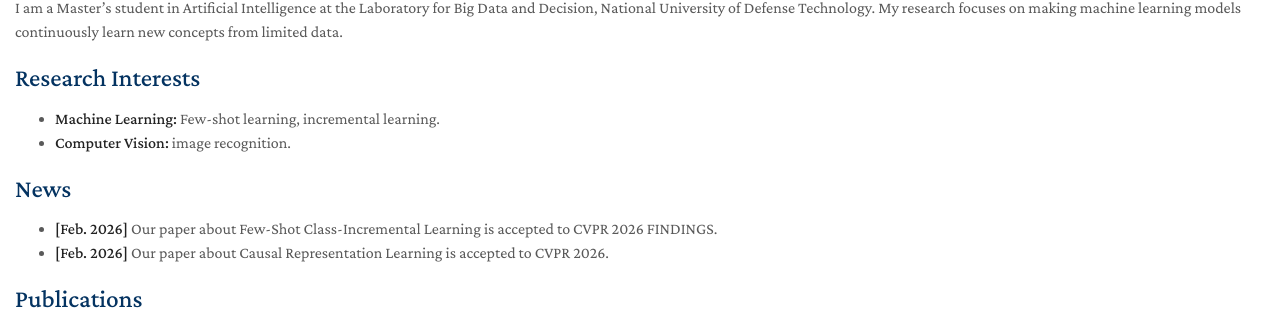
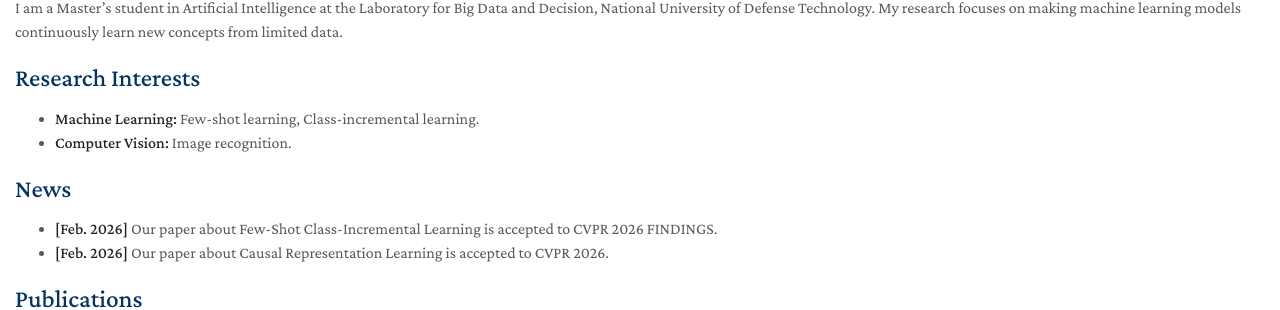
Before and after one commit to zl2811/zl2811.github.io, a Jekyll site: the page built from index.md, in a window 1280 px wide. Shown: the part 422-732 px from the top of the page. Built offline with Jekyll 4.4.1, drawn with Linux system fonts in a browser that asks for light colours; a style sheet for code colours, icons or effects is not loaded; our own code applies the rules of GitHub Pages for plain Markdown files.

Commit message:
First Update

```diff
--- a/index.md
+++ b/index.md
@@ -8,8 +8,8 @@ I am a Master's student in Artificial Intelligence at the Laboratory for Big Dat
 
 ## Research Interests
 
-- **Machine Learning:** Few-shot learning, incremental learning.
-- **Computer Vision:** image recognition.
+- **Machine Learning:** Few-shot learning, Class-incremental learning.
+- **Computer Vision:** Image recognition.
 
 
 ## News
```
